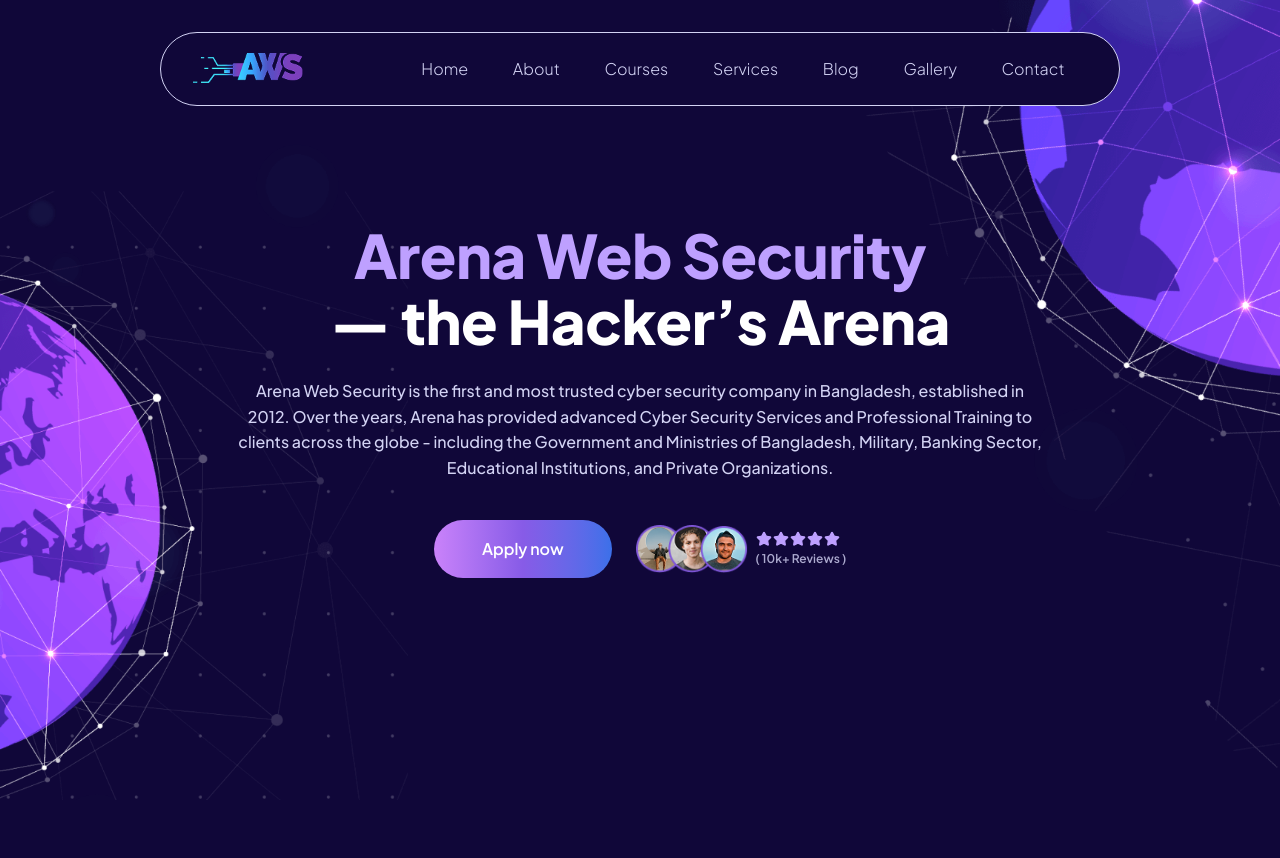
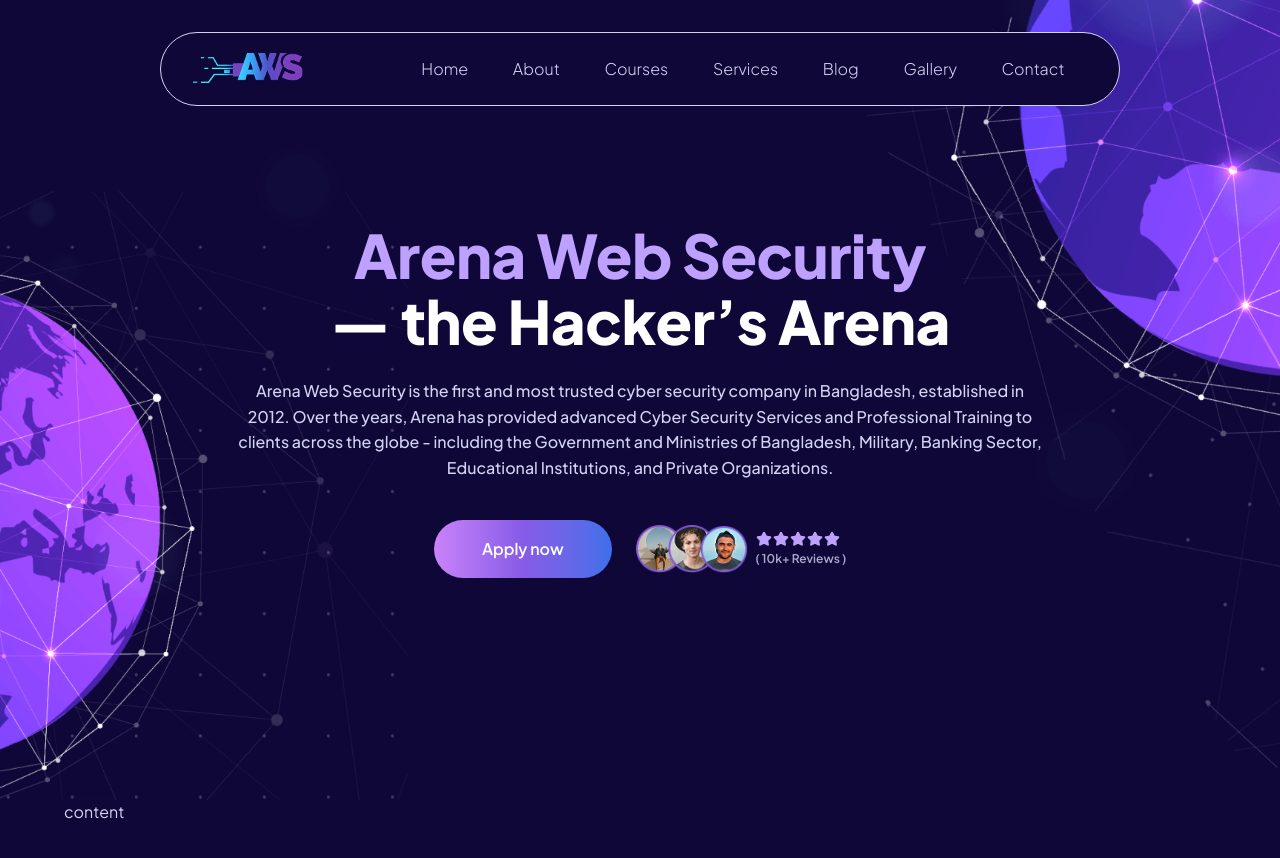
Before and after one commit to mbozhik/arena, a Next.js app: page / in a window 1280 px wide. Shown: the top 858 px of the page. Before the commit the page ends 800 px from the top, so only its background shows below. Built offline with nearby package versions, Linux system fonts and the light colour scheme.

Commit message:
init `Container` Global component

```diff
--- a/src/app/page.tsx
+++ b/src/app/page.tsx
@@ -1,9 +1,14 @@
+import Container from '~/Global/Container'
 import Hero from '~~/index/Hero'
 
 export default function IndexPage() {
   return (
-    <div>
+    <>
       <Hero />
-    </div>
+
+      <Container>
+        <div>content</div>
+      </Container>
+    </>
   )
 }
--- /dev/null
+++ b/src/components/Global/Container.tsx
@@ -0,0 +1,10 @@
+import {cn} from '@/lib/utils'
+
+export const BOX = {
+  container: 'w-[85%] xl:w-[90%] sm:w-auto mx-auto sm:mx-2.5',
+  header: 'w-[65%] xl:w-[75%] sm:w-auto mx-auto sm:mx-4',
+}
+
+export default function Container({children, className}: {children: React.ReactNode; className?: string}) {
+  return <main className={cn(BOX.container, 'pb-16 sm:pb-10', className)}>{children}</main>
+}
--- a/src/components/Global/Header.tsx
+++ b/src/components/Global/Header.tsx
@@ -1,6 +1,7 @@
 import ArenaLogo from '$/logo.png'
 import {AlignJustify} from 'lucide-react'
 
+import {BOX} from '~/Global/Container'
 import {WEBSITE_PATHS} from '@/lib/constants'
 
 import {cn} from '@/lib/utils'
@@ -9,12 +10,10 @@
 import Image from 'next/image'
 import {P} from '../UI/Typography'
 
-const HEADER_BOX = 'w-[65%] xl:w-[75%] sm:w-auto mx-auto sm:mx-4'
-
 export default function Header() {
   return (
     <header className={cn('fixed inset-0 z-[99]', 'pt-12 xl:pt-8 sm:pt-4 w-full h-fit')}>
-      <div className={cn(HEADER_BOX, 'px-12 py-6 xl:px-8 xl:py-5 sm:px-6 sm:py-4', 'flex justify-between items-center gap-32 xl:gap-24', 'bg-background border border-foreground rounded-full')}>
+      <div className={cn(BOX.header, 'px-12 py-6 xl:px-8 xl:py-5 sm:px-6 sm:py-4', 'flex justify-between items-center gap-32 xl:gap-24', 'bg-background border border-foreground rounded-full')}>
         <Image className="w-[140px] xl:w-[110px] sm:w-[100px] object-contain" src={ArenaLogo} alt="logo" />
 
         <div className={cn('sm:hidden', 'flex-1', 'flex justify-around')}>
```
